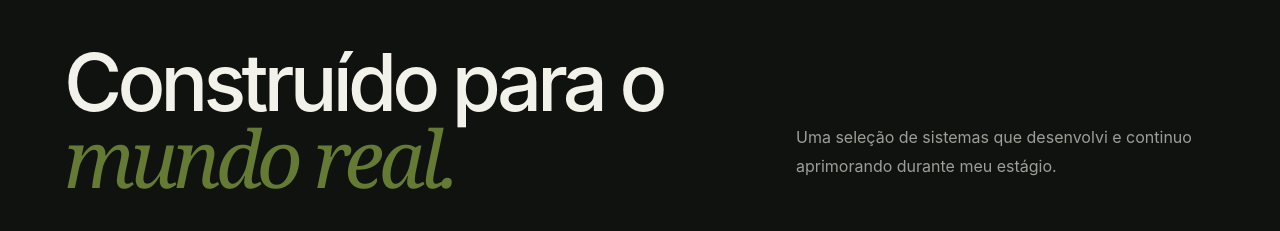
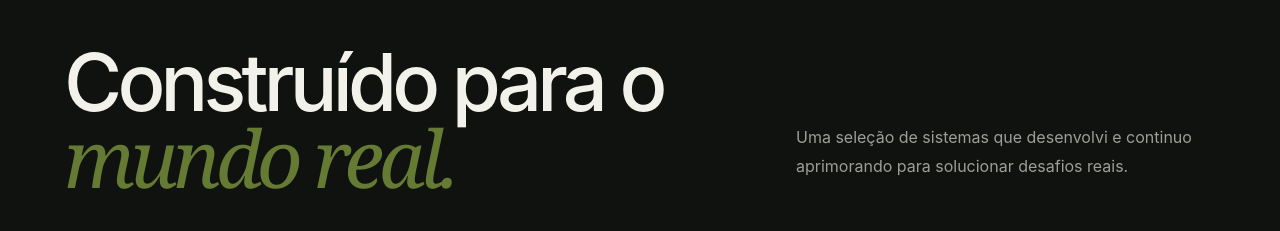
Before and after one commit to iannvictor1/portfolio, a plain HTML site: page index.html in a window 1280 px wide. Shown: the part 1920-2151 px from the top of the page. Drawn offline with Linux system fonts and the light colour scheme.

Commit message:
Alteração

```diff
--- a/index.html
+++ b/index.html
@@ -73,7 +73,7 @@
         <div class="projects-heading reveal">
           <div class="section-kicker"><span>02</span> Projetos selecionados</div>
           <h2>Construído para o<br /><em>mundo real.</em></h2>
-          <p>Uma seleção de sistemas que desenvolvi e continuo aprimorando durante meu estágio.</p>
+          <p>Uma seleção de sistemas que desenvolvi e continuo aprimorando para solucionar desafios reais.</p>
         </div>
 
         <div class="project-list">
```
Also changed, not shown: 1 other file.
